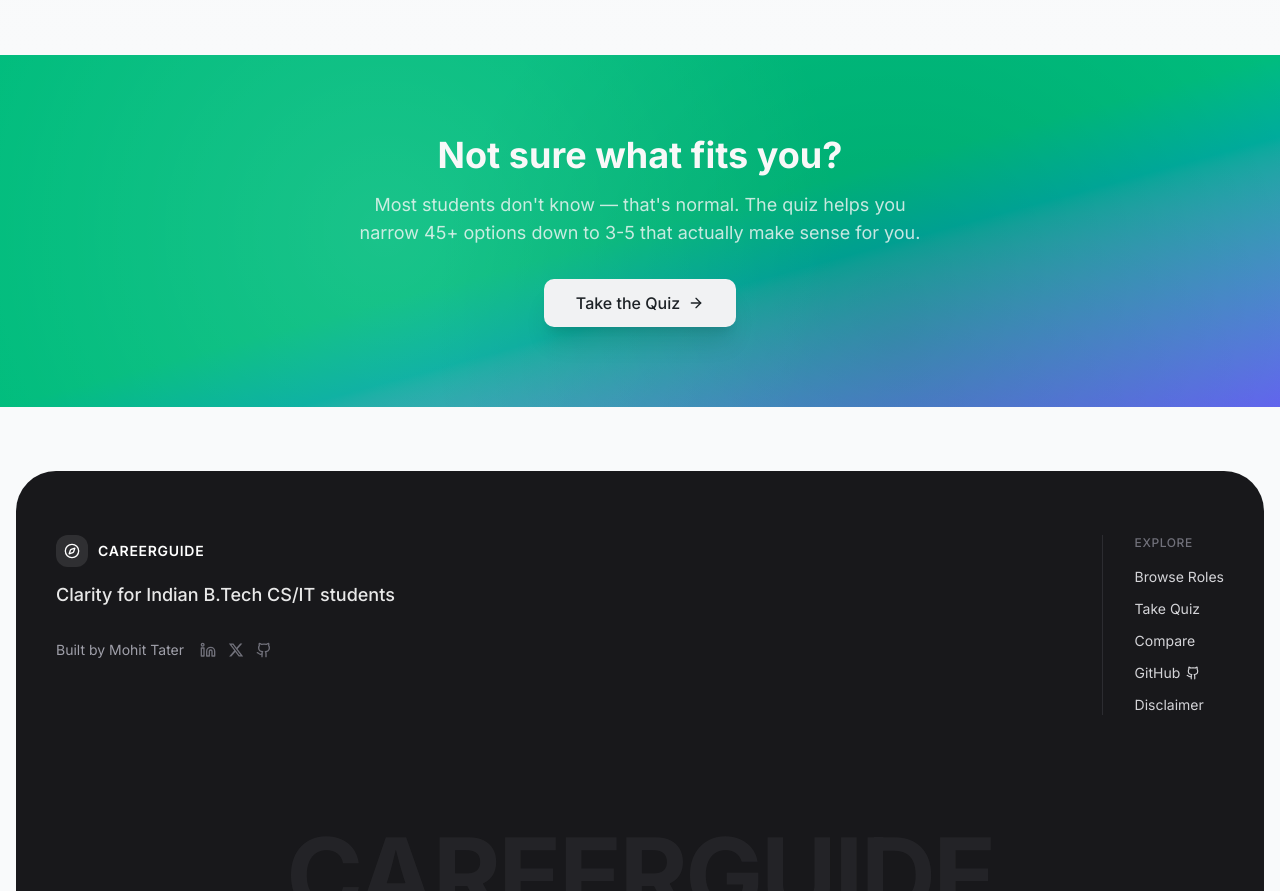
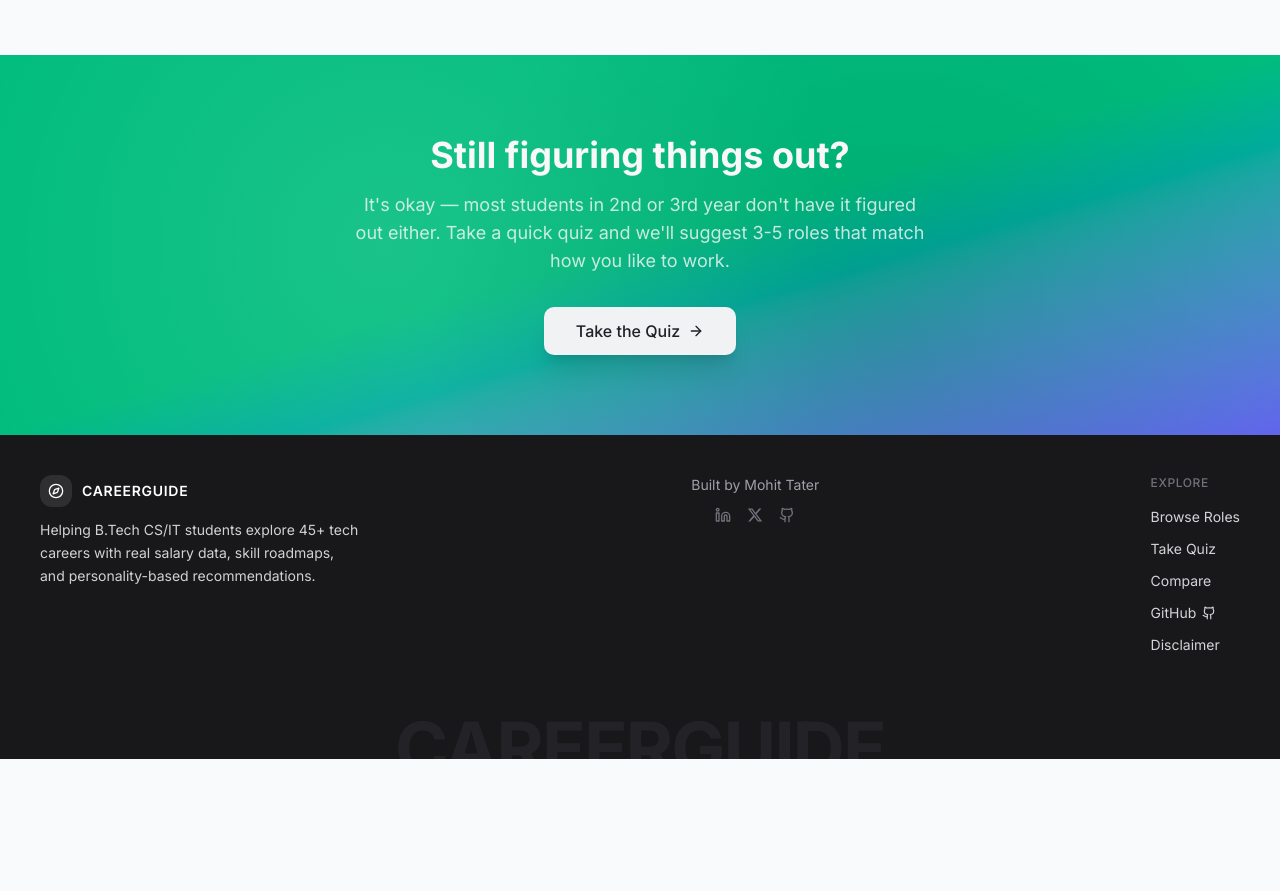
Before and after one commit to mnttnm/btech-cs-career-guide-india, a Next.js app: page / in a window 1280 px wide. Shown: the part 3060-3951 px from the top of the page. After the commit the page ends 3819 px from the top, so only its background shows below. Built offline with nearby package versions, Linux system fonts and the light colour scheme.

Commit message:
feat: update text in HomePage and quiz questions for clarity; refine Footer layout and styling

```diff
--- a/src/app/page.tsx
+++ b/src/app/page.tsx
@@ -425,11 +425,11 @@ export default function HomePage() {
             transition={{ duration: 0.5 }}
           >
             <h2 className="text-2xl md:text-4xl font-bold mb-4 text-primary-foreground">
-              Not sure what fits you?
+              Still figuring things out?
             </h2>
 
             <p className="text-primary-foreground/80 mb-8 max-w-xl mx-auto text-lg">
-              Most students don&apos;t know — that&apos;s normal. The quiz helps you narrow 45+ options down to 3-5 that actually make sense for you.
+              It&apos;s okay — most students in 2nd or 3rd year don&apos;t have it figured out either. Take a quick quiz and we&apos;ll suggest 3-5 roles that match how you like to work.
             </p>
             <Button
               asChild
--- a/src/components/Footer.tsx
+++ b/src/components/Footer.tsx
@@ -17,13 +17,13 @@ function XIcon({ className }: { className?: string }) {
 
 export function Footer() {
   return (
-    <footer className="relative mt-16 w-full overflow-hidden">
-      {/* Main footer container with dark background and rounded top corners */}
-      <div className="bg-zinc-900 dark:bg-zinc-950 rounded-t-[2rem] md:rounded-t-[2.5rem] mx-2 md:mx-4">
-        <div className="container relative z-10 py-12 md:py-16 px-6 md:px-10">
-          <div className="flex flex-col gap-10 lg:flex-row lg:items-start lg:justify-between">
+    <footer className="relative w-full overflow-hidden bg-zinc-900 dark:bg-zinc-950">
+      {/* Main footer container */}
+      <div>
+        <div className="container relative z-10 py-8 md:py-10 px-6 md:px-10">
+          <div className="flex flex-col gap-8 lg:flex-row lg:items-start lg:justify-between">
             {/* Brand & intro - Left side */}
-            <div className="max-w-sm space-y-4">
+            <div className="max-w-xs space-y-3">
               <div className="flex items-center gap-2.5">
                 <div className="flex h-8 w-8 items-center justify-center rounded-lg bg-white/10">
                   <Compass className="h-4 w-4 text-white" aria-hidden="true" />
@@ -32,16 +32,17 @@ export function Footer() {
                   CareerGuide
                 </span>
               </div>
-              <p className="text-base md:text-lg font-medium text-white/90 leading-snug">
-                Clarity for Indian B.Tech CS/IT students
+              <p className="text-sm text-white/80 leading-relaxed">
+                Helping B.Tech CS/IT students explore 45+ tech careers with real salary data, skill roadmaps, and personality-based recommendations.
               </p>
+            </div>
 
-              {/* Built by with social links */}
-              <div className="flex items-center gap-4 pt-4">
+            {/* Built by - Center */}
+            <div className="flex flex-col items-center text-center space-y-3">
               <span className="text-sm text-zinc-400">
                 Built by Mohit Tater
               </span>
-                <div className="flex items-center gap-3">
+              <div className="flex items-center gap-4">
                 <Link
                   href="https://www.linkedin.com/in/tatermohit/"
                   target="_blank"
@@ -71,10 +72,9 @@ export function Footer() {
                 </Link>
               </div>
             </div>
-            </div>
 
             {/* Explore links column */}
-            <div className="md:border-l md:border-zinc-700/50 md:pl-8 text-sm">
+            <div className="text-sm">
               <p className="text-xs font-medium uppercase tracking-wider text-zinc-500 mb-4">
                 Explore
               </p>
@@ -118,8 +118,8 @@ export function Footer() {
         </div>
 
         {/* Large brand watermark at the bottom */}
-        <div className="relative overflow-hidden h-20 md:h-28 flex items-end justify-center">
-          <div className="pointer-events-none select-none text-[4rem] md:text-[6.5rem] font-bold tracking-tight text-zinc-800/80 dark:text-zinc-800/60 leading-none translate-y-[35%]">
+        <div className="relative overflow-hidden h-12 md:h-16 flex items-end justify-center">
+          <div className="pointer-events-none select-none text-[3rem] md:text-[4.5rem] font-bold tracking-tight text-zinc-800/80 dark:text-zinc-800/60 leading-none translate-y-[35%]">
             CAREERGUIDE
           </div>
         </div>
--- a/src/data/quiz.ts
+++ b/src/data/quiz.ts
@@ -88,7 +88,7 @@ export const quizQuestions: QuizQuestion[] = [
     options: [
       {
         value: 'standard',
-        label: 'Standard technical tracks (Software Engineer, Data Scientist, etc.)',
+        label: 'Building and maintaining software that powers everyday applications',
         weights: {
           'frontend-engineer-developer': 2,
           'backend-engineer-developer': 2,
@@ -99,7 +99,7 @@ export const quizQuestions: QuizQuestion[] = [
       },
       {
         value: 'specialized',
-        label: 'Specialized or emerging tech (Blockchain, AI, AR/VR, Security)',
+        label: 'Working on cutting-edge technologies that feel like the future',
         weights: {
           'blockchain-developer': 3,
           'ai-engineer': 3,
@@ -110,7 +110,7 @@ export const quizQuestions: QuizQuestion[] = [
       },
       {
         value: 'hybrid',
-        label: 'Roles that mix tech with business or people (Product, Sales, DevRel)',
+        label: 'Combining technical skills with communication, strategy, or working closely with people',
         weights: {
           'product-manager-technical': 3,
           'technical-program-manager': 3,
@@ -121,7 +121,7 @@ export const quizQuestions: QuizQuestion[] = [
       },
       {
         value: 'unconventional',
-        label: 'Unconventional paths (Founder, Freelance, Writer, Research)',
+        label: 'Charting my own course with flexibility and independence',
         weights: {
           'startup-founder': 3,
           'freelancer': 3,
```
Lines whose indentation alone changed are shown as unchanged.
